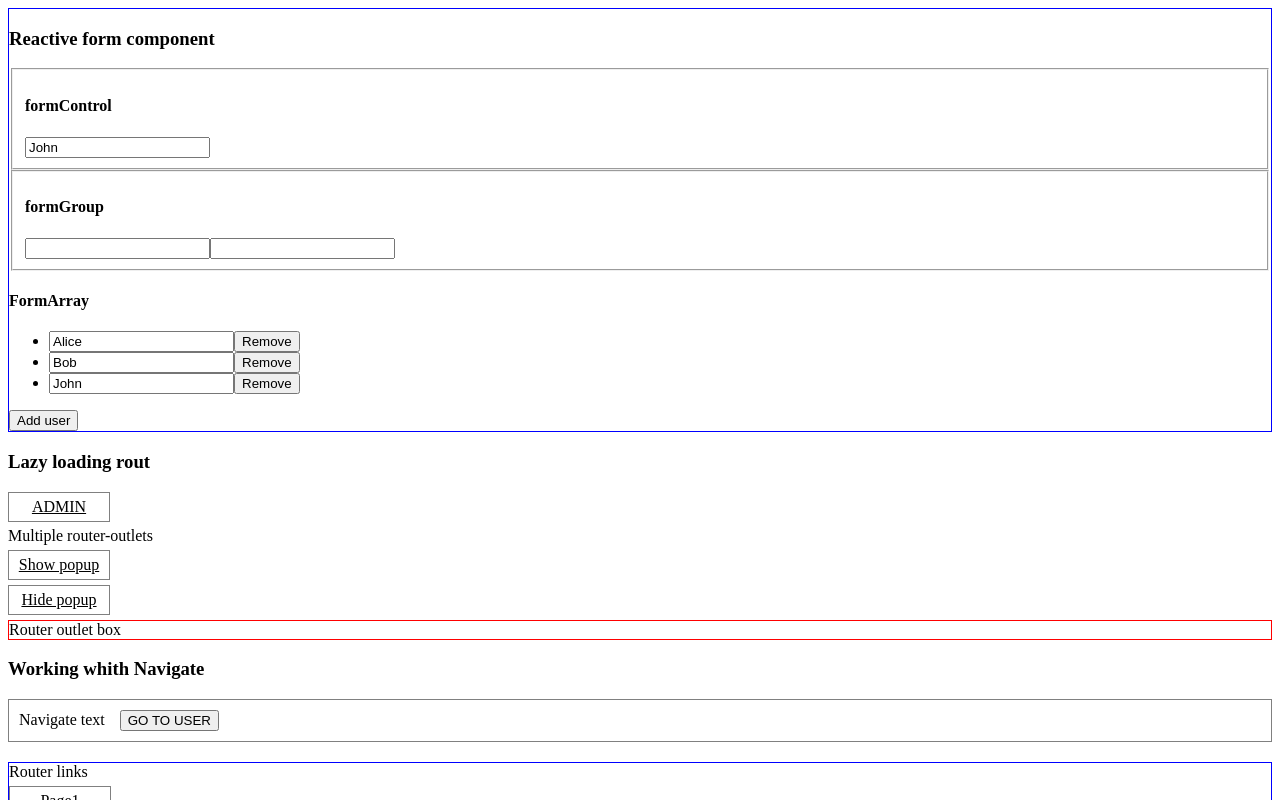
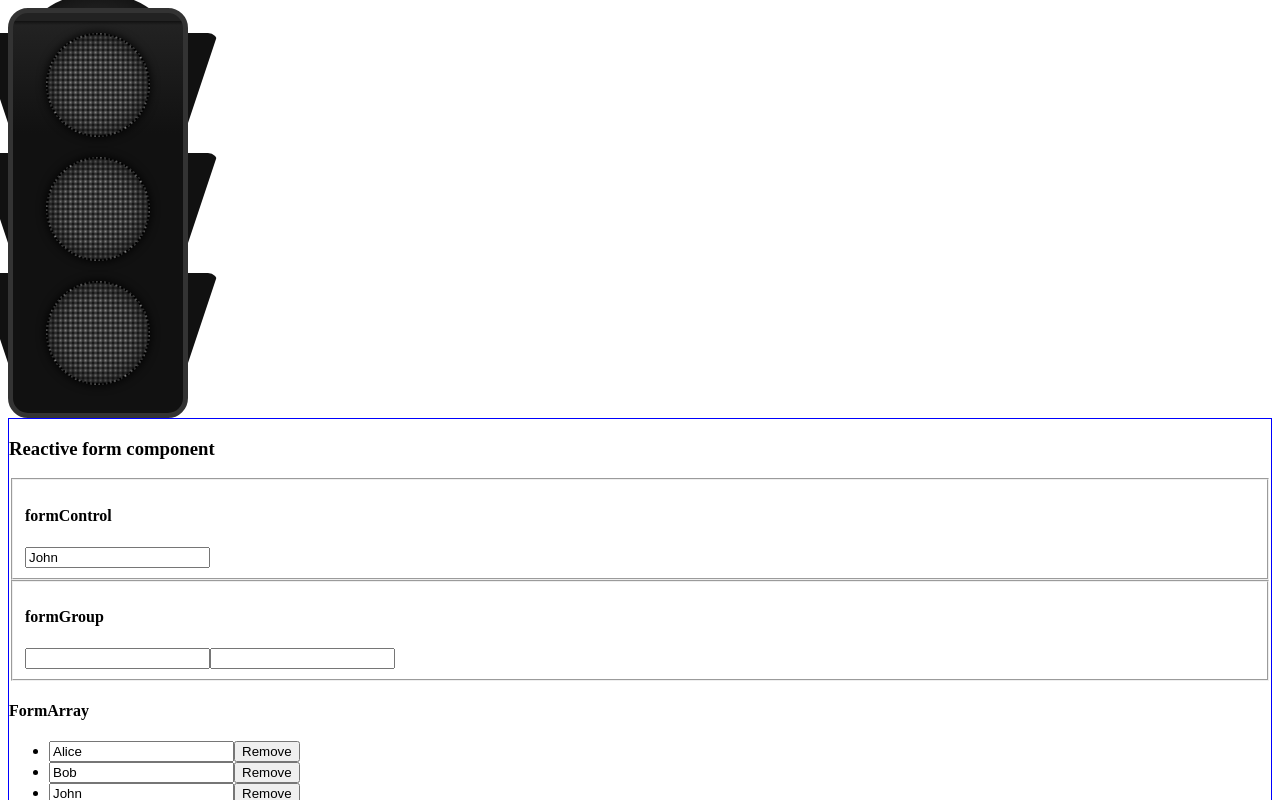
Before and after one commit to iwebnal/angular-learn, an Angular app: page / in a window 1280 px wide. Shown: the top 800 px of the page. Built offline with nearby package versions, Linux system fonts and the light colour scheme; no server answers.

Commit message:
[+] Added custom FormControl

```diff
--- a/src/app/app.component.html
+++ b/src/app/app.component.html
@@ -1,3 +1,14 @@
+<div>
+    <app-traffic [formControl]="trafficControl"></app-traffic>
+
+    <div>
+      <span *ngIf="trafficControl.value === 'green'" >Go!</span>
+      <span *ngIf="trafficControl.value === 'yellow'" >Ready?</span>
+      <span *ngIf="trafficControl.value === 'red'" >Stop!</span>
+    </div>
+</div>
+
+
 <div style="border: 1px solid blue">
     <h3>Reactive form component</h3>
     <app-form></app-form>
--- a/src/app/app.component.ts
+++ b/src/app/app.component.ts
@@ -8,6 +8,7 @@ import { CarsService } from './cars.service';
 import { HttpClient } from '@angular/common/http';
 import { Options } from 'selenium-webdriver';
 import { Router } from '@angular/router';
+import { FormControl } from '@angular/forms';
 
 @Component({
   selector: 'app-root',
@@ -24,6 +25,8 @@ export class AppComponent implements OnInit {
   public myClass:string = 'red';
 
   public itemTitle:string =  'for Item component'
+
+  public trafficControl: FormControl;
 
   constructor(
     private viewContainerRef: ViewContainerRef,
@@ -60,6 +63,10 @@ export class AppComponent implements OnInit {
       const componentFactory = this.componentFactoryResolver.resolveComponentFactory(ItemDynamicComponent); // create factory
       const componentRef = this.viewContainerRef.createComponent(componentFactory); // view dynamic component in DOM
     }, 3000);
+
+    this.trafficControl = new FormControl();
+
+    this.trafficControl.valueChanges.subscribe((value) => console.log(value));
   }
 
   goToUser(userId) {
--- a/src/app/app.module.ts
+++ b/src/app/app.module.ts
@@ -28,6 +28,7 @@ import { CustomPreloadingStrategy } from './custom-preloading-strategy';
 import { FormsModule, ReactiveFormsModule } from '@angular/forms';
 import { from } from 'rxjs';
 import { FormComponent } from './form/form.component';
+import { TrafficComponent } from './traffic/traffic.component';
 
 const routes = [
   {
@@ -83,7 +84,8 @@ const routes = [
     ProfiliComponent,
     SettingsComponent,
     LoginComponent,
-    FormComponent
+    FormComponent,
+    TrafficComponent
   ],
   entryComponents: [ItemDynamicComponent],
   imports: [
--- /dev/null
+++ b/src/app/traffic/traffic.component.css
@@ -0,0 +1,86 @@
+.trafficlight{
+  background: #222;
+  background-image: linear-gradient(transparent 2%, #111 2%, transparent 3%, #111 30%);
+  width: 170px;
+  height: 400px;
+  border-radius: 20px;
+  position: relative;
+  border: solid 5px #333;
+}
+
+.trafficlight:before{
+  background: #222;
+  background-image: radial-gradient(#444, #000);
+  content: "";
+  width: 170px;
+  height: 150px;
+  margin: 0 auto;
+  position: absolute;
+  top: -20px;
+  margin-left: 0px;
+  border-radius: 50%;
+  z-index: -1;
+}
+
+.protector{
+  background: transparent;
+  width: 180px;
+  height: 0;
+  position: absolute;
+  top: 20px;
+  left: -35px;
+  border-right: solid 30px transparent;
+  border-left: solid 30px transparent;
+  border-top: solid 90px #111;
+  border-radius: 10px;
+  z-index: -1;
+}
+
+.protector:nth-child(2){
+  top: 140px;
+}
+
+.protector:nth-child(3){
+  top: 260px;
+}
+
+.bulb{
+  background: black;
+  background-image: radial-gradient(grey, transparent);
+  background-size: 5px 5px;
+  width: 100px;
+  height: 100px;
+  border-radius: 50%;
+  border: dotted 2px black;
+	margin: 20px auto;
+  box-shadow:
+    0 0 20px #111 inset,
+    0 0 10px black;
+}
+
+.bulb.red{
+  background: red;
+  background-image: radial-gradient(brown, transparent);
+  border: dotted 2px red;
+  box-shadow:
+    0 0 20px #111 inset,
+    0 0 10px red;
+}
+
+.bulb.yellow{
+  background: yellow;
+  background-image: radial-gradient(orange, transparent);
+  border: dotted 2px yellow;
+  box-shadow:
+    0 0 20px #111 inset,
+    0 0 10px yellow;
+}
+
+.bulb.green{
+  background: green;
+  background-image: radial-gradient(lime, transparent);
+  border: dotted 2px lime;
+  box-shadow:
+    0 0 20px #111 inset,
+    0 0 10px lime;
+}
--- /dev/null
+++ b/src/app/traffic/traffic.component.html
@@ -0,0 +1,15 @@
+<div class="trafficlight"
+(click)="toggleDown()"
+(keydown.ArrowDown)="toggleDown()"
+(keydown.ArrowUp)="toggleUp()"
+(keydown.Space)="toggleUp()"
+tabindex="1">
+<div class="protector"></div>
+<div class="protector"></div>
+<div class="protector"></div>
+<div class="bulb"
+   *ngFor="let c of ['red', 'yellow', 'green']"
+   (click)="switchColor(c); $event.stopPropagation();"
+   [ngClass]="currentColor === c ? c : ''"
+   ></div>
+</div>
--- /dev/null
+++ b/src/app/traffic/traffic.component.ts
@@ -0,0 +1,58 @@
+import { Component, OnInit, forwardRef } from '@angular/core';
+import { ControlValueAccessor, NG_VALUE_ACCESSOR } from '@angular/forms';
+
+type TLColor = 'red' | 'yellow' | 'green';
+
+@Component({
+  selector: 'app-traffic',
+  templateUrl: './traffic.component.html',
+  styleUrls: ['./traffic.component.css'],
+  providers: [{
+    provide: NG_VALUE_ACCESSOR,
+    useExisting: forwardRef(() => TrafficComponent),
+    multi: true
+  }]
+})
+export class TrafficComponent implements ControlValueAccessor {
+
+  private _colors: TLColor[] = ['red', 'yellow', 'green'];
+  private _currentColor: TLColor;
+
+  propagateChange = (color: TLColor) => {};
+  propagateTouch = (color: TLColor) => {};
+
+  writeValue(color: TLColor): void {
+    this.currentColor = color;
+  }
+
+  get currentColor() {
+    return this._currentColor;
+  }
+
+  set currentColor(color: TLColor) {
+    this._currentColor = color;
+    this.propagateChange(color);
+    this.propagateTouch(color);
+  }
+
+  registerOnChange(fn: any): void {
+    this.propagateChange = fn;
+  }
+
+  registerOnTouched(fn: any): void {
+    this.propagateTouch = fn;
+  }
+
+  toggleDown() {
+    this.currentColor = this._colors[(this._colors.indexOf(this.currentColor) + 1) % 3];
+  }
+
+  toggleUp() {
+    this.currentColor = this._colors[(this._colors.indexOf(this.currentColor) + 2) % 3];
+  }
+
+  switchColor(color: TLColor) {
+    this.currentColor = color;
+  }
+
+}
```
